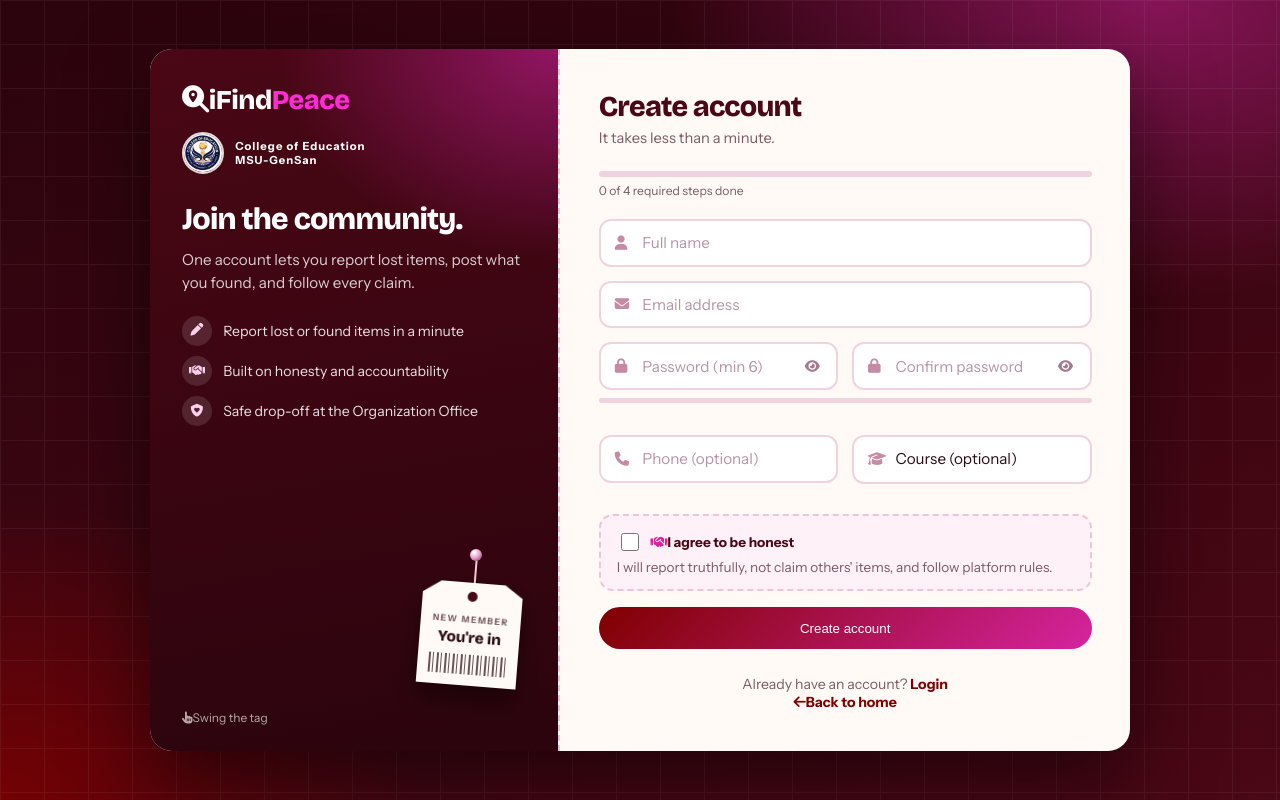
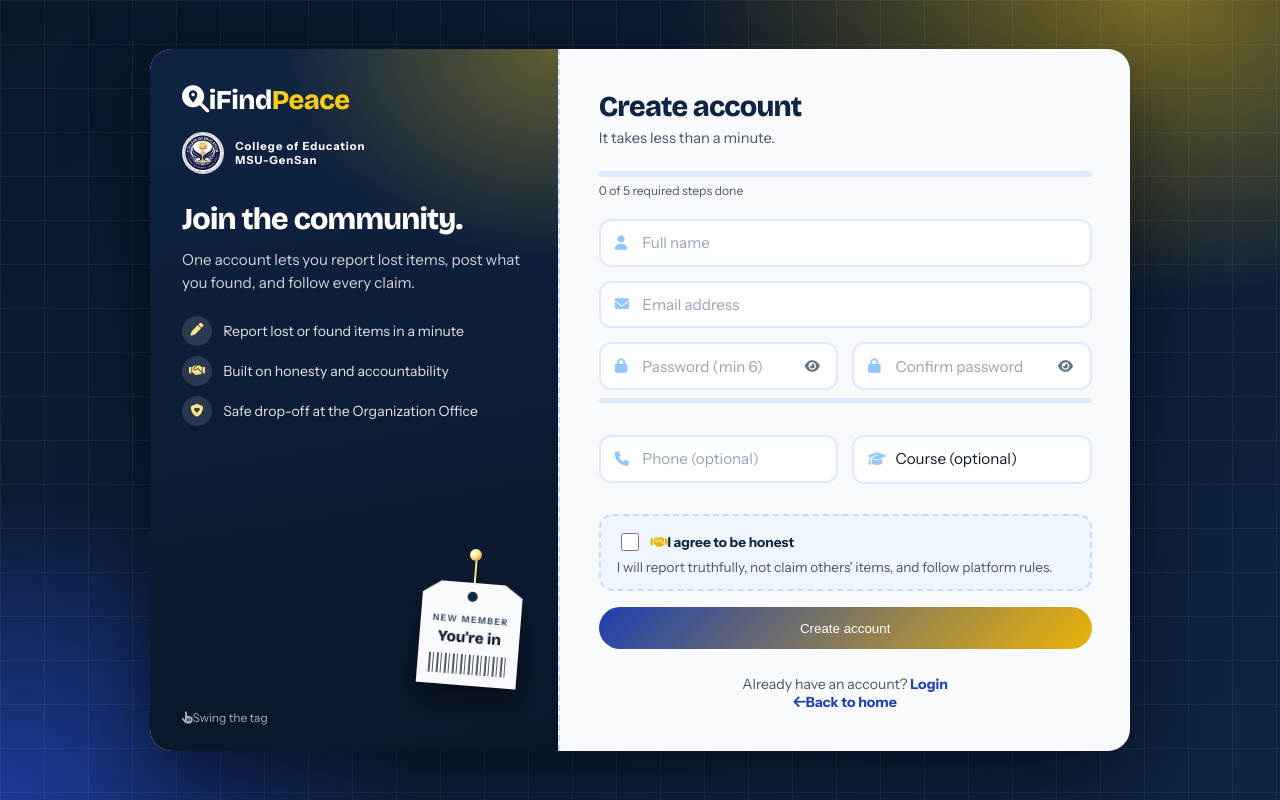
Before and after one commit to DRIANZ25/ifindpeace-V2, a PHP site: page /register.php in a window 1280 px wide. Run offline with PHP 8.4, Linux system fonts and the light colour scheme.

Commit message:
Changed login and register theme to blue/yellow/white

```diff
--- a/register.php
+++ b/register.php
@@ -18,7 +18,6 @@ if ($_SERVER['REQUEST_METHOD'] === 'POST') {
     $course = sanitize($_POST['course']);
     $pledge = isset($_POST['honesty_pledge']);
 
-    // Validation
     if ($password !== $confirm_password) {
         $error = 'Passwords do not match';
     } elseif (strlen($password) < 6) {
@@ -28,7 +27,6 @@ if ($_SERVER['REQUEST_METHOD'] === 'POST') {
     } else {
         $conn = getDBConnection();
 
-        // Check if email already exists
         $stmt = $conn->prepare("SELECT user_id FROM users WHERE email = ?");
         $stmt->bind_param("s", $email);
         $stmt->execute();
@@ -43,7 +41,6 @@ if ($_SERVER['REQUEST_METHOD'] === 'POST') {
             $pledge_signed = 1;
             $pledge_date = date('Y-m-d H:i:s');
 
-            // Removed year_level from the INSERT query
             $stmt = $conn->prepare("INSERT INTO users (full_name, email, password, phone, course, honesty_pledge_signed, pledge_signed_date) VALUES (?, ?, ?, ?, ?, ?, ?)");
             $stmt->bind_param("sssssis", $full_name, $email, $hashed_password, $phone, $course, $pledge_signed, $pledge_date);
 
@@ -74,12 +71,12 @@ if ($_SERVER['REQUEST_METHOD'] === 'POST') {
     <link href="https://fonts.googleapis.com/css2?family=Bricolage+Grotesque:opsz,wght@12..96,700;12..96,800&family=Instrument+Sans:wght@400;500;600;700&display=swap" rel="stylesheet">
     <link href="https://cdnjs.cloudflare.com/ajax/libs/font-awesome/6.4.0/css/all.min.css" rel="stylesheet">
     <style>
-        :root { --m9: #2b040d; --m8: #4a0715; --maroon: #800000; --mag: #d6249f; --hot: #ff2bd6; --blush: #fff1f7; --paper: #fffaf6; --ink: #2a0a14; --muted: #7a5b66; --ease: cubic-bezier(.2, .8, .2, 1); }
+        :root { --m9: #0a1628; --m8: #0f2444; --maroon: #1e40af; --mag: #eab308; --hot: #facc15; --blush: #eff6ff; --paper: #f8fafc; --ink: #0f172a; --muted: #475569; --ease: cubic-bezier(.2, .8, .2, 1); }
         * { box-sizing: border-box; }
         body {
             margin: 0; min-height: 100vh; display: flex; align-items: center; justify-content: center; padding: 2rem 1rem;
             font-family: 'Instrument Sans', system-ui, sans-serif; color: var(--ink);
-            background: radial-gradient(800px 500px at 90% 0%, rgba(214,36,159,.5), transparent 60%), radial-gradient(700px 500px at 0% 100%, rgba(128,0,0,.8), transparent 60%), linear-gradient(160deg, var(--m9), var(--m8));
+            background: radial-gradient(800px 500px at 90% 0%, rgba(250,204,21,.45), transparent 60%), radial-gradient(700px 500px at 0% 100%, rgba(30,64,175,.8), transparent 60%), linear-gradient(160deg, var(--m9), var(--m8));
         }
         body::before { content: ''; position: fixed; inset: 0; opacity: .06; pointer-events: none; background-image: linear-gradient(#fff 1px, transparent 1px), linear-gradient(90deg, #fff 1px, transparent 1px); background-size: 44px 44px; }
         :focus-visible { outline: 3px solid var(--hot); outline-offset: 2px; }
@@ -87,7 +84,7 @@ if ($_SERVER['REQUEST_METHOD'] === 'POST') {
         .shell { position: relative; display: grid; grid-template-columns: 5fr 7fr; width: 100%; max-width: 900px; border-radius: 22px; overflow: hidden; background: var(--paper); box-shadow: 0 30px 80px rgba(0,0,0,.5); animation: rise .8s var(--ease) both; }
         @keyframes rise { from { opacity: 0; transform: translateY(24px) scale(.98); } to { opacity: 1; transform: none; } }
 
-        .side { padding: 2.2rem 2rem 1.6rem; color: #fff; display: flex; flex-direction: column; background: radial-gradient(400px 300px at 100% 0%, rgba(255,43,214,.4), transparent 70%), linear-gradient(170deg, var(--m8), var(--m9)); }
+        .side { padding: 2.2rem 2rem 1.6rem; color: #fff; display: flex; flex-direction: column; background: radial-gradient(400px 300px at 100% 0%, rgba(250,204,21,.35), transparent 70%), linear-gradient(170deg, var(--m8), var(--m9)); }
         .brand { font: 800 1.7rem 'Bricolage Grotesque', sans-serif; letter-spacing: -.5px; color: #fff; text-decoration: none; }
         .brand span { color: var(--hot); }
         .school { display: flex; align-items: center; gap: .7rem; margin-top: 1rem; font-size: .7rem; font-weight: 700; letter-spacing: 1px; line-height: 1.3; }
@@ -96,13 +93,12 @@ if ($_SERVER['REQUEST_METHOD'] === 'POST') {
         .side p { color: rgba(255,255,255,.8); font-size: .95rem; line-height: 1.55; margin: 0; }
         .points { list-style: none; padding: 0; margin: 1.3rem 0 0; display: grid; gap: .65rem; font-size: .88rem; }
         .points li { display: flex; gap: .7rem; align-items: center; color: rgba(255,255,255,.88); }
-        .points i { width: 30px; height: 30px; flex: none; display: grid; place-items: center; border-radius: 50%; background: rgba(255,255,255,.12); color: #ffd1ef; font-size: .8rem; }
+        .points i { width: 30px; height: 30px; flex: none; display: grid; place-items: center; border-radius: 50%; background: rgba(255,255,255,.12); color: #fde68a; font-size: .8rem; }
 
-        /* swingable tag */
         .slot { position: relative; height: 170px; margin-top: auto; }
-        .slot::before { content: ''; position: absolute; right: 44px; top: -6px; width: 12px; height: 12px; border-radius: 50%; background: radial-gradient(circle at 35% 30%, #fff, #e8a9cf 45%, #8a1b5c); z-index: 2; }
+        .slot::before { content: ''; position: absolute; right: 44px; top: -6px; width: 12px; height: 12px; border-radius: 50%; background: radial-gradient(circle at 35% 30%, #fff, #fde68a 45%, #b45309); z-index: 2; }
         .hang { position: absolute; top: 0; right: 0; width: 100px; transform-origin: 50% 0; cursor: grab; touch-action: none; user-select: none; filter: drop-shadow(0 14px 12px rgba(0,0,0,.4)); }
-        .hang::before { content: ''; position: absolute; left: 50%; top: 0; width: 2px; height: 28px; background: #f4c6dd; }
+        .hang::before { content: ''; position: absolute; left: 50%; top: 0; width: 2px; height: 28px; background: #fde68a; }
         .hang-card { position: relative; margin-top: 28px; padding: 1.5rem .7rem .7rem; text-align: center; color: var(--ink); background: var(--paper); clip-path: polygon(18% 0, 82% 0, 100% 12%, 100% 100%, 0 100%, 0 12%); }
         .hang-card::before { content: ''; position: absolute; top: 9px; left: 50%; width: 10px; height: 10px; margin-left: -5px; border-radius: 50%; background: var(--m8); }
         .hang-card small { font-size: .55rem; letter-spacing: 1.5px; font-weight: 700; color: var(--muted); }
@@ -111,28 +107,28 @@ if ($_SERVER['REQUEST_METHOD'] === 'POST') {
         .tip { position: absolute; left: 0; bottom: 0; font-size: .75rem; color: rgba(255,255,255,.65); transition: opacity .5s; }
         .tip.gone { opacity: 0; }
 
-        .main { padding: 2.5rem 2.4rem; border-left: 2px dashed #ecc5d8; }
+        .main { padding: 2.5rem 2.4rem; border-left: 2px dashed #bfdbfe; }
         .main h1 { font: 800 1.8rem 'Bricolage Grotesque', sans-serif; letter-spacing: -.8px; color: var(--m8); margin: 0 0 .3rem; }
         .lead { color: var(--muted); font-size: .92rem; margin: 0 0 1.5rem; }
         .field { position: relative; margin-bottom: .85rem; }
-        .field .ico { position: absolute; left: 1rem; top: 50%; transform: translateY(-50%); color: #c58aa6; transition: color .2s; pointer-events: none; font-size: .9rem; z-index: 1; }
-        .field input { width: 100%; border: 2px solid #f0d3e0; background: #fff; border-radius: 12px; padding: .78rem 1rem .78rem 2.6rem; font: inherit; font-size: .95rem; color: var(--ink); transition: border-color .2s, box-shadow .2s; }
-        .field input::placeholder { color: #b794a5; }
-        .field input:focus { outline: 0; border-color: var(--mag); box-shadow: 0 0 0 4px rgba(214,36,159,.15); }
+        .field .ico { position: absolute; left: 1rem; top: 50%; transform: translateY(-50%); color: #93c5fd; transition: color .2s; pointer-events: none; font-size: .9rem; z-index: 1; }
+        .field input { width: 100%; border: 2px solid #dbeafe; background: #fff; border-radius: 12px; padding: .78rem 1rem .78rem 2.6rem; font: inherit; font-size: .95rem; color: var(--ink); transition: border-color .2s, box-shadow .2s; }
+        .field input::placeholder { color: #94a3b8; }
+        .field input:focus { outline: 0; border-color: var(--mag); box-shadow: 0 0 0 4px rgba(234,179,8,.2); }
         .field:focus-within .ico { color: var(--mag); }
         .field.eyed input { padding-right: 2.8rem; }
-        .eye { position: absolute; right: .5rem; top: 50%; transform: translateY(-50%); border: 0; background: transparent; color: #a37a90; width: 36px; height: 36px; border-radius: 50%; }
+        .eye { position: absolute; right: .5rem; top: 50%; transform: translateY(-50%); border: 0; background: transparent; color: #64748b; width: 36px; height: 36px; border-radius: 50%; }
         .eye:hover { color: var(--maroon); background: var(--blush); }
         .caps { display: none; font-size: .78rem; color: var(--maroon); margin: -.4rem 0 .6rem; }
         .caps.on { display: block; animation: rise .3s var(--ease); }
         .remember { display: flex; gap: .5rem; align-items: center; font-size: .88rem; color: var(--muted); margin: .2rem 0 1.1rem; cursor: pointer; }
         .remember input { accent-color: var(--mag); width: 16px; height: 16px; }
         .go { width: 100%; border: 0; border-radius: 50px; padding: .85rem 1rem; font: 700 1rem inherit; color: #fff; background: linear-gradient(135deg, var(--maroon), var(--mag)); transition: transform .2s var(--ease), box-shadow .2s; }
-        .go:hover { transform: translateY(-2px); box-shadow: 0 12px 26px rgba(214,36,159,.4); }
+        .go:hover { transform: translateY(-2px); box-shadow: 0 12px 26px rgba(234,179,8,.45); }
         .go.loading { pointer-events: none; opacity: .85; }
         .go.loading::after { content: ''; display: inline-block; width: 14px; height: 14px; margin-left: .6rem; vertical-align: -2px; border: 2px solid rgba(255,255,255,.5); border-top-color: #fff; border-radius: 50%; animation: spin .7s linear infinite; }
         @keyframes spin { to { transform: rotate(360deg); } }
-        .alert-lf { display: flex; gap: .6rem; align-items: flex-start; background: #fde8ee; color: #8a1030; border: 1px solid #f5b8ca; border-radius: 12px; padding: .75rem 1rem; font-size: .88rem; margin-bottom: 1rem; animation: shake .45s var(--ease); }
+        .alert-lf { display: flex; gap: .6rem; align-items: flex-start; background: #fef9c3; color: #713f12; border: 1px solid #fde047; border-radius: 12px; padding: .75rem 1rem; font-size: .88rem; margin-bottom: 1rem; animation: shake .45s var(--ease); }
         @keyframes shake { 20%, 60% { transform: translateX(-5px); } 40%, 80% { transform: translateX(5px); } }
         .links { text-align: center; font-size: .88rem; color: var(--muted); margin-top: 1.6rem; }
         .links a { color: var(--maroon); font-weight: 700; text-decoration: none; }
@@ -140,21 +136,21 @@ if ($_SERVER['REQUEST_METHOD'] === 'POST') {
 
 
         .shell.wide { max-width: 980px; }
-        select { appearance: none; -webkit-appearance: none; cursor: pointer; width: 100%; border: 2px solid #f0d3e0; background: #fff; border-radius: 12px; padding: .78rem 1rem .78rem 2.6rem; font: inherit; font-size: .95rem; color: var(--ink); transition: border-color .2s, box-shadow .2s; }
-        select:focus { outline: 0; border-color: var(--mag); box-shadow: 0 0 0 4px rgba(214,36,159,.15); }
+        select { appearance: none; -webkit-appearance: none; cursor: pointer; width: 100%; border: 2px solid #dbeafe; background: #fff; border-radius: 12px; padding: .78rem 1rem .78rem 2.6rem; font: inherit; font-size: .95rem; color: var(--ink); transition: border-color .2s, box-shadow .2s; }
+        select:focus { outline: 0; border-color: var(--mag); box-shadow: 0 0 0 4px rgba(234,179,8,.2); }
         .row2 { display: grid; grid-template-columns: 1fr 1fr; gap: .85rem; }
         .field .tick { position: absolute; right: 1rem; top: 50%; transform: translateY(-50%) scale(0); color: #1f9d6b; font-size: .9rem; transition: transform .3s var(--ease); }
         .field.ok .tick { transform: translateY(-50%) scale(1); }
         .field.ok input { border-color: #aee0c8; }
         .progress { margin: 0 0 1.3rem; }
-        .progress .bar { height: 6px; border-radius: 6px; background: #f0d3e0; overflow: hidden; }
+        .progress .bar { height: 6px; border-radius: 6px; background: #dbeafe; overflow: hidden; }
         .progress .bar i { display: block; height: 100%; width: 0; border-radius: 6px; background: linear-gradient(90deg, var(--maroon), var(--hot)); transition: width .5s var(--ease); }
         .progress small { display: block; margin-top: .4rem; font-size: .76rem; color: var(--muted); }
-        .meter { height: 5px; border-radius: 5px; background: #f0d3e0; overflow: hidden; margin: -.35rem 0 .3rem; }
+        .meter { height: 5px; border-radius: 5px; background: #dbeafe; overflow: hidden; margin: -.35rem 0 .3rem; }
         .meter i { display: block; height: 100%; width: 0; border-radius: 5px; background: var(--maroon); transition: width .4s var(--ease), background .3s; }
         .hint { font-size: .78rem; color: var(--muted); min-height: 1.1rem; margin-bottom: .6rem; }
-        .hint.ok { color: #1f9d6b; } .hint.bad { color: var(--maroon); }
-        .pledge { background: var(--blush); border: 2px dashed #ecc5d8; border-radius: 14px; padding: .9rem 1rem; margin: 1rem 0; font-size: .85rem; color: var(--muted); }
+        .hint.ok { color: #1f9d6b; } .hint.bad { color: #dc2626; }
+        .pledge { background: var(--blush); border: 2px dashed #bfdbfe; border-radius: 14px; padding: .9rem 1rem; margin: 1rem 0; font-size: .85rem; color: var(--muted); }
         .pledge label { color: var(--m8); font-weight: 700; display: flex; gap: .55rem; align-items: center; cursor: pointer; margin-bottom: .3rem; }
         .pledge input { accent-color: var(--mag); width: 18px; height: 18px; }
         .done { text-align: center; padding: 1rem 0; }
@@ -166,7 +162,7 @@ if ($_SERVER['REQUEST_METHOD'] === 'POST') {
         @media (max-width: 767px) {
             .shell { grid-template-columns: 1fr; max-width: 460px; }
             .side { padding: 1.4rem; } .side h2, .side p, .points, .slot { display: none; }
-            .main { padding: 1.8rem 1.4rem; border-left: 0; border-top: 2px dashed #ecc5d8; }
+            .main { padding: 1.8rem 1.4rem; border-left: 0; border-top: 2px dashed #bfdbfe; }
         }
         @media (prefers-reduced-motion: reduce) { *, *::before, *::after { animation: none !important; transition: none !important; } }
     </style>
@@ -206,7 +202,7 @@ if ($_SERVER['REQUEST_METHOD'] === 'POST') {
             <?php else: ?>
                 <div class="progress" aria-live="polite">
                     <div class="bar"><i id="pbar"></i></div>
-                    <small id="ptxt">0 of 4 required steps done</small>
+                    <small id="ptxt">0 of 5 required steps done</small>
                 </div>
 
                 <form method="POST" id="regForm">
@@ -270,7 +266,7 @@ if ($_SERVER['REQUEST_METHOD'] === 'POST') {
             var pw = document.getElementById('pw'), pw2 = document.getElementById('pw2'), pledge = document.getElementById('honestyPledge');
             var bar = document.getElementById('meterBar'), hint = document.getElementById('pwHint');
             var pbar = document.getElementById('pbar'), ptxt = document.getElementById('ptxt');
-            var labels = ['Too short', 'Weak', 'Okay', 'Good', 'Strong'], colors = ['#800000', '#c2410c', '#d6a100', '#7fb800', '#1f9d6b'];
+            var labels = ['Too short', 'Weak', 'Okay', 'Good', 'Strong'], colors = ['#dc2626', '#c2410c', '#d6a100', '#7fb800', '#1f9d6b'];
 
             function update() {
                 var v = pw.value, s = 0, done = 0;
@@ -284,7 +280,6 @@ if ($_SERVER['REQUEST_METHOD'] === 'POST') {
                 if (pw2.value) { var same = v === pw2.value; msg = same ? 'Passwords match' : 'Passwords do not match'; cls = same ? 'ok' : 'bad'; }
                 hint.textContent = msg; hint.className = 'hint ' + cls;
 
-                // live checkmarks and progress (Changed to 4 steps since year level is gone)
                 var name = form.full_name, mail = form.email;
                 var okName = name.value.trim().length > 1, okMail = mail.validity.valid && mail.value !== '';
                 name.parentElement.classList.toggle('ok', okName);
```
Also changed, not shown: login.php (+15 -15 lines).
